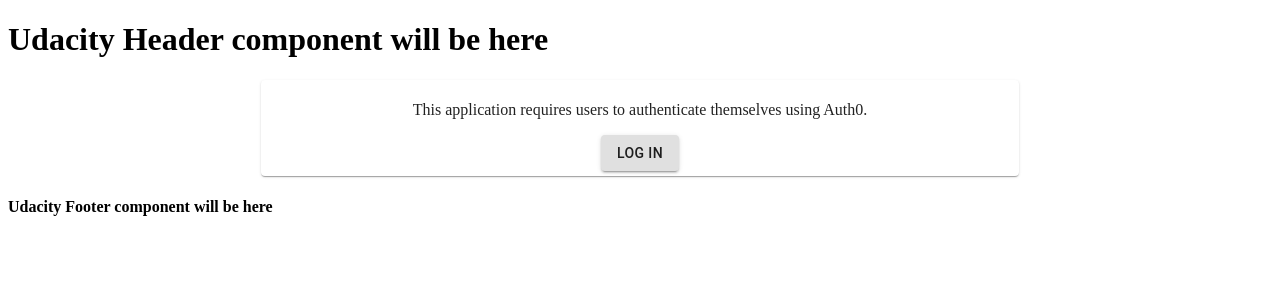
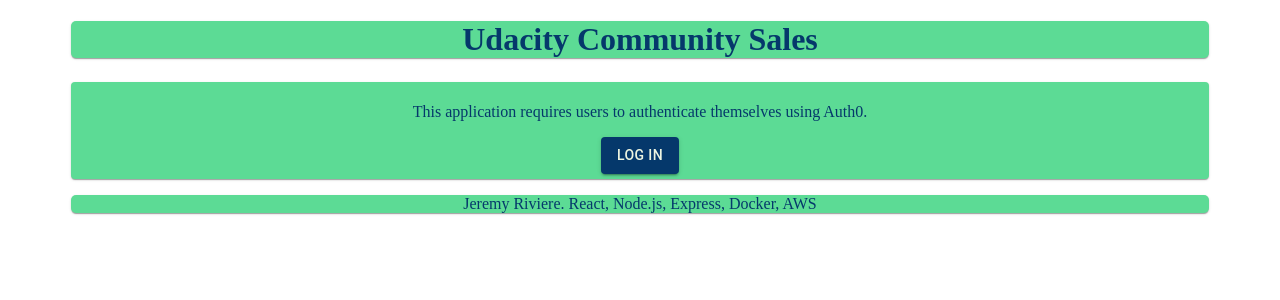
Before and after one commit to Eperuza/udacity-capstone, a React (Create React App) app in the folder frontend/: page / in a window 1280 px wide. Shown: the top 300 px of the page. Built offline with nearby package versions, Linux system fonts and the light colour scheme.

Commit message:
footer and header components created. implemented logout

```diff
--- a/frontend/src/App.js
+++ b/frontend/src/App.js
@@ -1,22 +1,26 @@
 import React from 'react';
 import { useAuth0 } from '@auth0/auth0-react';
 import Login from './pages/Login'
-import Profile from './pages/Profile';
 import Feed from './pages/Feed'
+import Header from './components/Header';
+import Footer from './components/Footer';
 
 export default function App() {
   const {isAuthenticated, user} = useAuth0();
 
   return(
     <div className="App">
-      <h1>Udacity Header component will be here</h1>
-    {isAuthenticated ? (
-      <div>
-        <Feed userEmail = {user.email}/>
-      </div>
-    )
-    : <Login/>}
-    <h4>Udacity Footer component will be here</h4>
+      <Header/>
+      {isAuthenticated
+      ?
+      (
+        <div>
+          <Feed userEmail = {user.email}/>
+        </div>
+      )
+      : <Login/>
+      }
+    <Footer/>
   </div>
   )
 }
--- /dev/null
+++ b/frontend/src/components/Footer.js
@@ -0,0 +1,25 @@
+import React from 'react'
+import {Paper} from '@material-ui/core'
+import { makeStyles } from '@material-ui/core'
+import theme from '../constants/theme'
+
+const useStyles = makeStyles(() => ({
+  container: {
+    backgroundColor: theme.container,
+    marginBottom: '3vh',
+    borderRadius: '5px',
+    color: theme.buttonAndFont,
+    textAlign: 'center',
+    marginLeft: '5%',
+    marginRight: '5%'
+  }
+}));
+
+export default function Footer() {
+  const classes = useStyles();
+  return (
+    <Paper className = {classes.container}>
+      <p>Jeremy Riviere. React, Node.js, Express, Docker, AWS</p>
+    </Paper>
+  )
+}
--- /dev/null
+++ b/frontend/src/components/Header.js
@@ -0,0 +1,54 @@
+import React from 'react'
+import {Paper} from '@material-ui/core'
+import { makeStyles } from '@material-ui/core'
+import theme from '../constants/theme'
+import { useAuth0 } from '@auth0/auth0-react';
+import {Button} from '@material-ui/core';
+import ExitToAppIcon from '@material-ui/icons/ExitToApp';
+
+const useStyles = makeStyles(() => ({
+  container: {
+    backgroundColor: theme.container,
+    marginBottom: '3vh',
+    borderRadius: '5px',
+    color: theme.buttonAndFont,
+    textAlign: 'center',
+    marginLeft: '5%',
+    marginRight: '5%',
+  },
+  toolbar: {
+    textAlign: 'center',
+    backgroundColor: theme.content,
+    color: theme.buttonAndFont,
+    display: 'flex',
+    justifyContent: 'space-evenly',
+    flexDirection: 'column',
+    alignItems: 'center'
+  },
+  button: {
+    backgroundColor: theme.buttonAndFont,
+    color: theme.font,
+    margin: '2vh',
+    maxWidth: '20vh'
+  }
+}));
+
+export default function Header() {
+  const classes = useStyles();
+  const {isAuthenticated, logout} = useAuth0();
+  return (
+    <Paper className = {classes.container}>
+      {isAuthenticated
+      ?
+      (
+        <div className = {classes.toolbar}>
+          <h1>Udacity Community Sales</h1>
+          <Button className = {classes.button} onClick={() => logout({ returnTo: window.location.origin })}><ExitToAppIcon/>Log Out</Button>
+        </div>
+      )
+      : <h1>Udacity Community Sales</h1>
+      }
+
+    </Paper>
+  )
+}
--- a/frontend/src/components/Post.js
+++ b/frontend/src/components/Post.js
@@ -34,6 +34,11 @@
     backgroundColor: theme.content,
     color: theme.buttonAndFont,
     minHeight: '5vh'
+  },
+  button: {
+    backgroundColor: theme.buttonAndFont,
+    color: theme.font,
+    margin: '2vh'
   }
 }));
 
@@ -70,8 +75,8 @@
 
       <Grid item xs = {12}>
         <Paper className = {classes.toolbar}>
-          <Button><EditIcon/>Edit</Button>
-          <Button><DeleteIcon/>Delete</Button>
+          <Button className = {classes.button}><EditIcon/>Edit</Button>
+          <Button className = {classes.button}><DeleteIcon/>Delete</Button>
         </Paper>
       </Grid>
 
--- a/frontend/src/constants/theme.js
+++ b/frontend/src/constants/theme.js
@@ -1,7 +1,8 @@
 const theme = {
   buttonAndFont: '#05386B',
   container: '#5CDB95',
-  content: '#8EE4AF'
+  content: '#8EE4AF',
+  font: '#EDF5E1'
 }
 
 module.exports = theme;
--- a/frontend/src/pages/Feed.js
+++ b/frontend/src/pages/Feed.js
@@ -8,8 +8,8 @@
     display: 'flex',
     flexDirection: 'column',
     justifyContent: 'space-around',
-    marginLeft: '10%',
-    marginRight: '10%'
+    marginLeft: '5%',
+    marginRight: '5%'
   }
 }));
 
@@ -22,7 +22,7 @@
 
   useEffect(() => {
     //fetch the posts created by that user, set the response with useState hook
-    //pass userEmail in http req
+    //pass userEmail in http req for the db query
     setPosts([fakePost, fakePost])
     setLoading(false)
   }, []);
@@ -32,7 +32,7 @@
   return (
     <div className = {classes.feed}>
       {loading
-      //implement a load spinner
+      //implement a load spinner eventually
       ? <p>Loading Feed...</p>
       :
         //with the post objects retrieved, render the post components
--- a/frontend/src/pages/Login.js
+++ b/frontend/src/pages/Login.js
@@ -2,6 +2,7 @@
 import { useAuth0 } from "@auth0/auth0-react";
 import {Paper, Button} from '@material-ui/core';
 import { makeStyles } from '@material-ui/core/styles';
+import theme from '../constants/theme'
 
 const useStyles = makeStyles(() => ({
   root: {
@@ -11,10 +12,17 @@
     marginLeft: '20%',
     marginRight: '20%',
     alignItems: 'center',
-    padding: '5px'
+    padding: '5px',
+    backgroundColor: theme.container,
+    color: theme.buttonAndFont,
+    marginLeft: '5%',
+    marginRight: '5%',
+    minWidth: '100vh'
   },
   button: {
-    variant: 'contained'
+    variant: 'contained',
+    backgroundColor: theme.buttonAndFont,
+    color: theme.font
   }
 }))
 
--- a/frontend/src/pages/Profile.js
+++ /dev/null
@@ -1,24 +0,0 @@
-import React from "react";
-import { useAuth0 } from "@auth0/auth0-react";
-
-const Profile = () => {
-  const { user, isAuthenticated, isLoading, logout  } = useAuth0();
-
-  if (isLoading) {
-    return <div>Loading ...</div>;
-  }
-
-  return (
-    isAuthenticated && (
-      <div>
-        <img src={user.picture} alt={user.name} />
-        <h2>{user.name}</h2>
-        <p>{user.email}</p>
-        {console.log(user)}
-        <button onClick={() => logout({ returnTo: window.location.origin })}>Log Out</button>
-      </div>
-    )
-  );
-};
-
-export default Profile;
```
